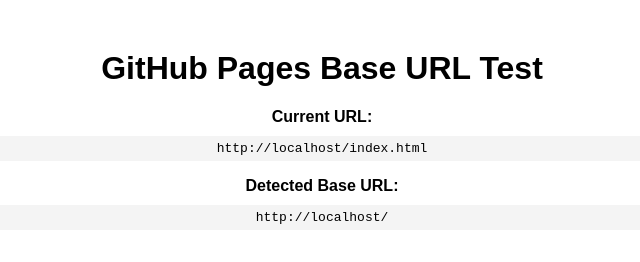
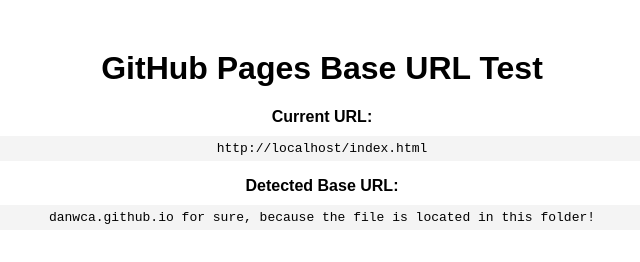
Before and after one commit to danwca/danwca.github.io, a plain HTML site: page index.html in a window 1280 px wide. Shown: the whole page, without its empty margins (318-958 px from the left). Drawn offline with Linux system fonts and the light colour scheme.

Commit message:
Update index.html

```diff
--- a/index.html
+++ b/index.html
@@ -45,7 +45,8 @@
 
         // Display results
         document.getElementById("current-url").textContent = window.location.href;
-        document.getElementById("base-url").textContent = getBaseURL();
-    </script>
+        //document.getElementById("base-url").textContent = getBaseURL();
+        document.getElementById("base-url").textContent = "danwca.github.io for sure, because the file is located in this folder!";
+   </script>
 </body>
 </html>
```
